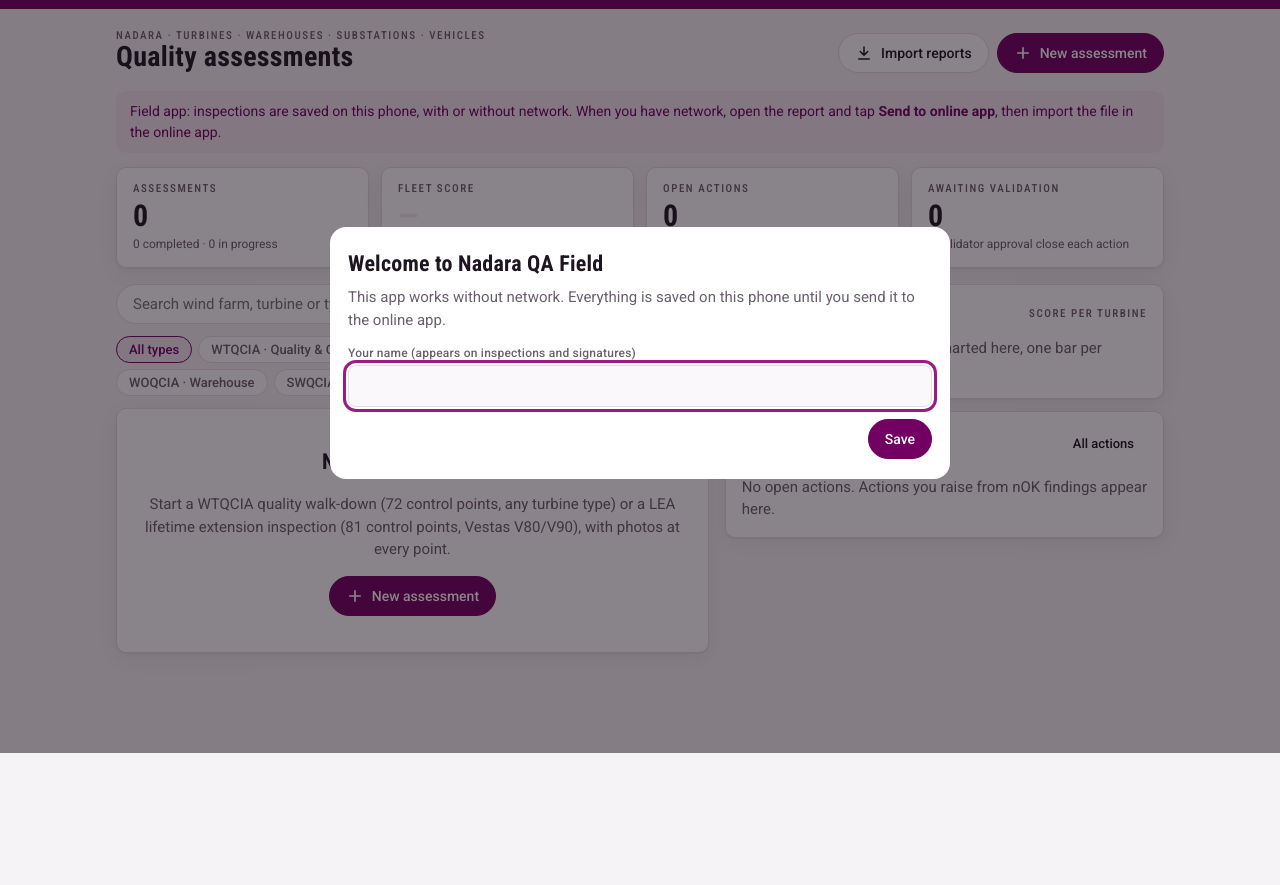
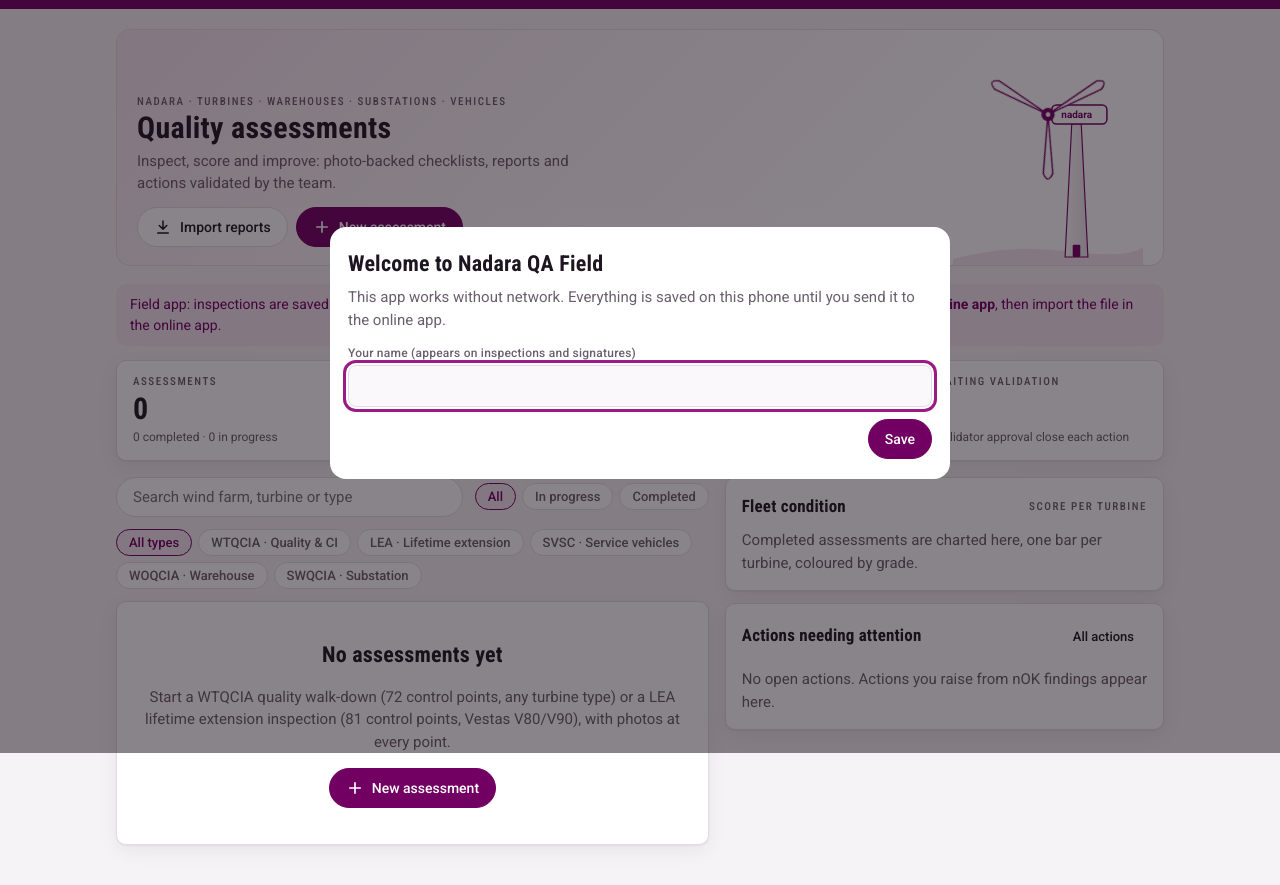
Before and after one commit to jcbrorosendo-coder/nadara-qa-field, a plain HTML site: page index.html in a window 1280 px wide. Shown: the part 47-932 px from the top of the page. Before the commit the page ends 800 px from the top, so only its background shows below. Drawn offline with Linux system fonts and the light colour scheme.

Commit message:
Add files via upload

```diff
--- a/index.html
+++ b/index.html
@@ -321,6 +321,14 @@ textarea.note,.field textarea{width:100%;min-height:64px;border:1px solid var(--
 @media (max-width:700px){.impcard{grid-template-columns:minmax(0,1fr)}}
 .impcard span{font:500 11px var(--f-head);letter-spacing:.08em;text-transform:uppercase;color:var(--warn)} .impcard p{margin:2px 0 0;font-size:14px}
 .plan .plbl{font:500 9px Roboto,Arial,sans-serif;fill:#1d1620;paint-order:stroke;stroke:#fff;stroke-width:2.6px;stroke-linejoin:round} .plan .plbl.dark{fill:var(--muted);stroke:none}
+.hero{position:relative;display:grid;grid-template-columns:minmax(0,1fr) auto;align-items:end;gap:16px;margin-bottom:18px;padding:18px 20px 0;border-radius:14px;background:linear-gradient(135deg,var(--nad-soft),var(--surface) 70%);border:1px solid var(--line);overflow:hidden}
+.hero h1{font-size:30px;line-height:1.1;margin-top:2px}
+.hero-sub{margin:6px 0 12px;color:var(--muted);max-width:52ch}
+.hero-txt{padding-bottom:18px;min-width:0}
+.hero-turb{width:190px;height:auto;display:block;margin-bottom:-2px}
+.hero-rotor{transform-origin:100px 70px}
+@media (prefers-reduced-motion:no-preference){.hero-rotor{animation:spin 6s linear infinite}}
+@media (max-width:560px){.hero{grid-template-columns:minmax(0,1fr) 96px;padding:14px 14px 0}.hero h1{font-size:24px}.hero-sub{font-size:13px}.hero-turb{width:96px}}
 .fab{display:none}
 @media (max-width:760px){.fab{display:inline-flex;position:fixed;right:max(16px,env(safe-area-inset-right,0px));bottom:calc(76px + env(safe-area-inset-bottom,0px));z-index:15;box-shadow:var(--shadow)} .hide-m{display:none}}
 </style>
@@ -1015,8 +1023,9 @@ function vHome(){
   if(S.q){const q=S.q.toLowerCase();list=list.filter(a=>[a.wf,a.wtg,a.type,a.country].join(' ').toLowerCase().includes(q))}
   const canNew=S.ready&&S.db&&S.canWrite;
   return `${notices()}
-  <div class="pagehead"><div><div class="eyebrow">Nadara · turbines · warehouses · substations · vehicles</div><h1>Quality assessments</h1></div>
-   <div class="row" style="gap:8px">${S.assets?`<label class="btn" for="impfile">${ICON.dl}${FIELD?'Import reports':'Import field file'}</label><input id="impfile" type="file" accept=".json,application/json" hidden>`:''}<button class="btn primary hide-m" data-new ${canNew?'':'disabled'}>${ICON.plus}New assessment</button></div></div>
+  <section class="hero"><div class="hero-txt"><div class="eyebrow">Nadara · turbines · warehouses · substations · vehicles</div><h1>Quality assessments</h1>
+   <p class="hero-sub">Inspect, score and improve: photo-backed checklists, reports and actions validated by the team.</p>
+   <div class="row" style="gap:8px">${S.assets?`<label class="btn" for="impfile">${ICON.dl}${FIELD?'Import reports':'Import field file'}</label><input id="impfile" type="file" accept=".json,application/json" hidden>`:''}<button class="btn primary hide-m" data-new ${canNew?'':'disabled'}>${ICON.plus}New assessment</button></div></div>${heroTurbine()}</section>
   ${FIELD?`<div class="notice" style="background:var(--nad-soft);color:var(--nad)">Field app: inspections are saved on this phone, with or without network. When you have network, open the report and tap <b>Send to online app</b>, then import the file in the online app.${S.assess.filter(x=>!x.exportedAt).length?` <b>${S.assess.filter(x=>!x.exportedAt).length} not sent yet.</b>`:''}</div>`:''}
   <div class="kpis">
    <div class="card kpi"><div class="eyebrow">Assessments</div><div class="v">${all.length}</div><div class="s">${comp.length} completed · ${all.length-comp.length} in progress</div></div>
@@ -1486,6 +1495,19 @@ function quickAct(aid){const box=$('#qa-'+aid);if(!box)return;if(box.innerHTML){
   bindPicker('qa-own',S.meId?[S.meId]:[],1);$('#qa-title').focus();
   $('#fqa').onsubmit=async e=>{e.preventDefault();const id=uid();
     try{await S.db.doc('actions/'+id).set({aid,code:'GEN',title:$('#qa-title').value.trim(),desc:'',prio:$('#qa-prio').value,due:$('#qa-due').value||'',assignee:pickers['qa-own'][0]||'',findPhotos:[],status:'open',createdBy:S.meId,createdAt:new Date().toISOString()});toast('Action added')}catch(err){toast(dbMsg(err))}}}
+/* animated hero turbine on the home page */
+function heroTurbine(){const P='#720062';
+  const blade=g=>`<path d="M100 70 L95 8 Q100 -4 105 8 Z" transform="rotate(${g} 100 70)" fill="#ffffff" stroke="${P}" stroke-width="1.4"/>`;
+  return `<svg class="hero-turb" viewBox="0 0 200 230" role="img" aria-label="Nadara wind turbine">
+   <defs><linearGradient id="htw" x1="0" x2="1"><stop offset="0" stop-color="#ffffff"/><stop offset="1" stop-color="#e9e2e8"/></linearGradient></defs>
+   <path d="M0 222 Q 60 206 120 214 T 200 210 V230 H0z" fill="var(--nad-soft)"/>
+   <path d="M125 80 L135 80 L142 220 L118 220 Z" fill="url(#htw)" stroke="${P}" stroke-width="1.2"/>
+   <rect x="126" y="207" width="8" height="13" rx="1.2" fill="${P}"/>
+   <rect x="104" y="60" width="58" height="20" rx="5" fill="#ffffff" stroke="${P}" stroke-width="1.6"/>
+   <text x="114" y="74" fill="${P}" style="font:700 10.5px Roboto,Arial,sans-serif">nadara</text>
+   <g class="hero-rotor">${blade(0)}${blade(120)}${blade(240)}</g>
+   <circle cx="100" cy="70" r="7" fill="${P}"/><circle cx="100" cy="70" r="2.4" fill="#fff"/>
+  </svg>`}
 /* floor plans for warehouse and substation */
 const LEG=`<div class="legend"><span><i style="background:var(--sev1)"></i>≥90</span><span><i style="background:#5aa02c"></i>75–89</span><span><i style="background:var(--sev3)"></i>50–74</span><span><i style="background:var(--sev4)"></i>&lt;50</span><span><i style="background:var(--na-soft)"></i>no data</span></div>`;
 function whMap(sc){const c=z=>pctColor(zoneScore(sc,z)),P='#720062';
```
